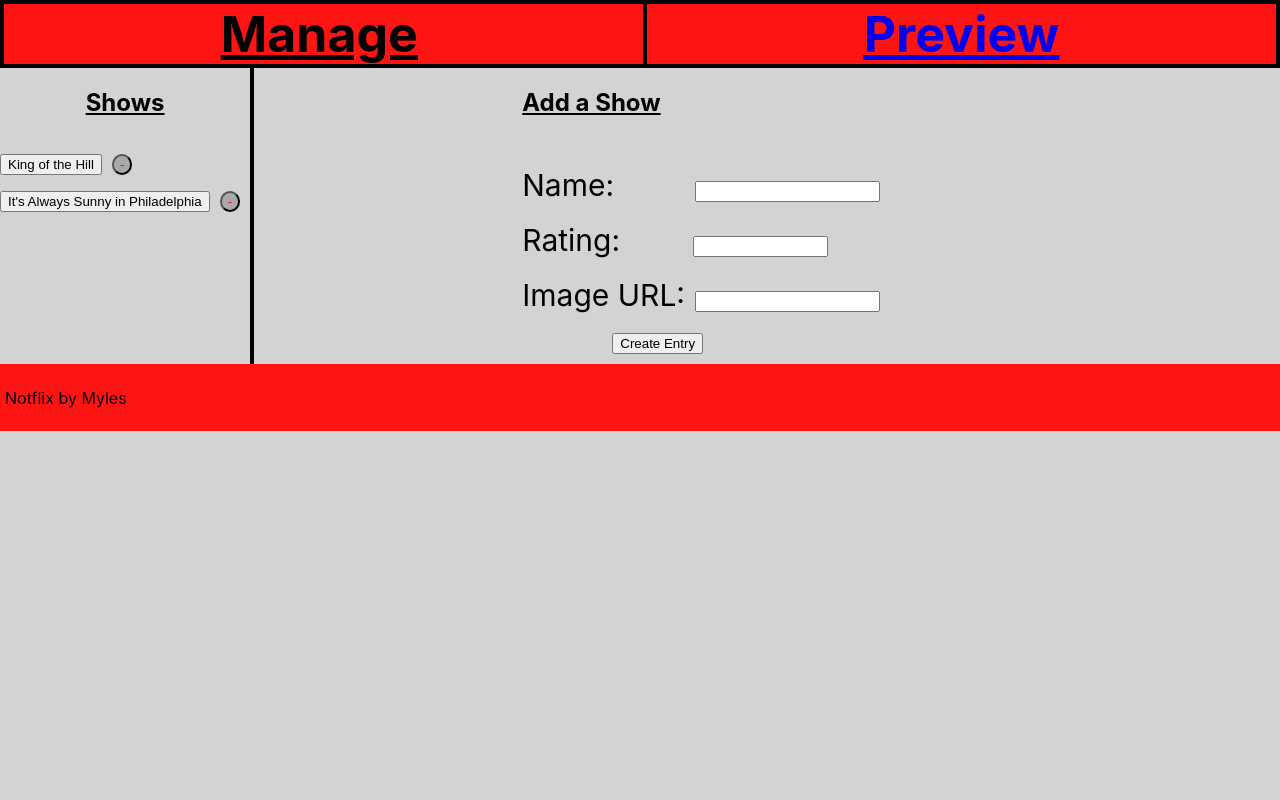
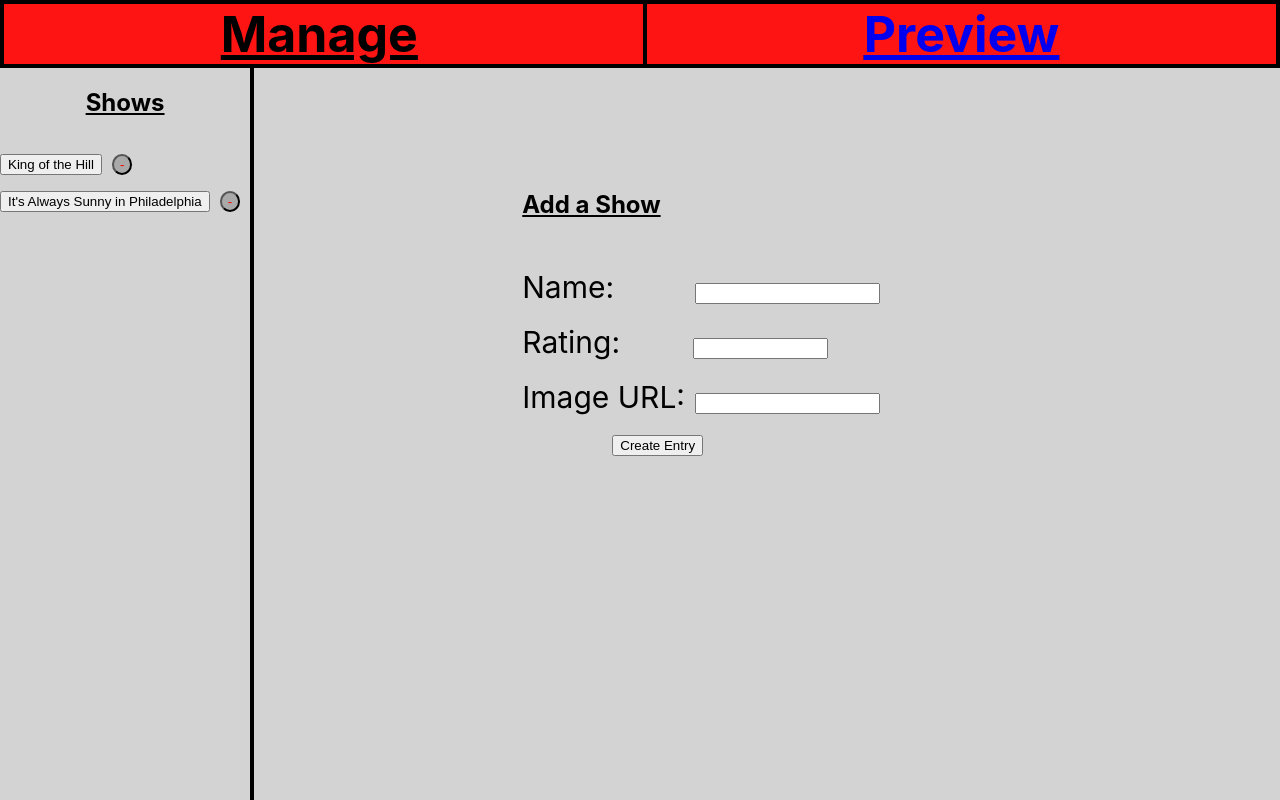
Before and after one commit to Kronicedge/tv-demo-front-end, a React (Create React App) app: page / in a window 1280 px wide. Shown: the top 800 px of the page. Built offline with nearby package versions, Linux system fonts and the light colour scheme.

Commit message:
Push latest changes after routing links

```diff
--- a/package.json
+++ b/package.json
@@ -5,6 +5,7 @@
   "dependencies": {
     "react": "^16.6.3",
     "react-dom": "^16.6.3",
+    "react-router-dom": "^4.3.1",
     "react-scripts": "2.1.1"
   },
   "scripts": {
--- a/src/App.js
+++ b/src/App.js
@@ -1,15 +1,24 @@
-import React, { Component } from 'react';
-import './Style.css';
+import React, { Component } from 'react'
+import { BrowserRouter as Router, Route, Switch, Link } from 'react-router-dom'
+import './Style.css'
 import ManagePage from './ManagePage.js'
+import PreviewPage from './PreviewPage.js'
+import Pictures from './Pictures'
+
 
 class App extends Component {
   render() {
     return (
-      <div className="App">
-        <ManagePage/>
-      </div>
-    );
+      <Router>
+        <div className="App">
+          <Switch>
+            <Route path="/" exact component={ManagePage} />
+            <Route path="/preview" component={PreviewPage} />
+          </Switch>
+        </div>
+      </Router>
+    )
   }
 }
 
-export default App;
+export default App
--- a/src/ManagePage.js
+++ b/src/ManagePage.js
@@ -26,7 +26,7 @@ class ManagePage extends Component {
                 <header className="menu">
                     <h1>
                         <span>Manage</span>
-                        <a href="preview.html">Preview</a>
+                        <a href="/preview">Preview</a>
                     </h1>
                 </header>
                 <main className="manage_wrapper">
@@ -52,7 +52,7 @@ class ManagePage extends Component {
                             </div>
                             <div>
                                 <label>Rating:</label>
-                                <input type="number" name="rating"/>
+                                <input type="number" name="rating" />
                             </div>
                             <div>
                                 <label>Image URL:</label>
--- /dev/null
+++ b/src/Pictures.js
@@ -0,0 +1,14 @@
+import React, { Component } from 'react'
+
+class Pictures extends Component {
+    render = () => {
+        return (
+            <div>
+                <img src="" alt="picture" />
+            </div>
+
+        )
+    }
+}
+
+export default Pictures
--- a/src/PreviewPage.js
+++ b/src/PreviewPage.js
@@ -3,7 +3,7 @@ import './Style.css'
 
 class PreviewPage extends Component {
     render = () => {
-        return(
+        return (
             <div>
                 <script>
                     clickedShow1 = () => {
@@ -15,7 +15,7 @@ class PreviewPage extends Component {
                 </script>
                 <header className="menu">
                     <h1>
-                        <a href="manage.html">Manage</a>
+                        <a href="/">Manage</a>
                         <span>Preview</span>
                     </h1>
                 </header>
@@ -25,17 +25,17 @@ class PreviewPage extends Component {
                         <h2>Shows</h2>
                         <ul className="showlist">
                             <li>
-                            <button onclick={this.clickedShow1}>King of the Hill</button>
+                                <button onclick={this.clickedShow1}>King of the Hill</button>
                             </li>
                             <li>
-                            <button onclick={this.clickedShow2}>It's Always Sunny in Philadelphia</button>
+                                <button onclick={this.clickedShow2}>It's Always Sunny in Philadelphia</button>
                             </li>
                         </ul>
                     </section>
 
                     <section className="content_left">
                         <h2>Show Name</h2>
-                        <img src="https://vignette.wikia.nocookie.net/soundeffects/images/4/42/KOTH_Logo.jpg/revision/latest?cb=20140530074540"/>
+                        <img src="https://vignette.wikia.nocookie.net/soundeffects/images/4/42/KOTH_Logo.jpg/revision/latest?cb=20140530074540" />
                     </section>
                     <h2 className="content_right">Rating</h2>
 
--- a/src/Style.css
+++ b/src/Style.css
@@ -62,6 +62,14 @@ footer {
 	display: flex;
 	justify-content: space-between;
 	height: auto;
+}
+
+.manage_wrapper .sidebar {
+	height: 1000px;
+}
+
+.manage_wrapper .content {
+	margin-bottom: 500px;
 }
 
 .showlist {
```
Also changed, not shown: 1 other file (tests, documents, lock files or other folders).
